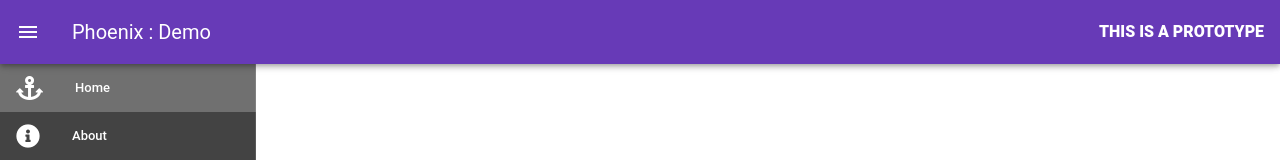
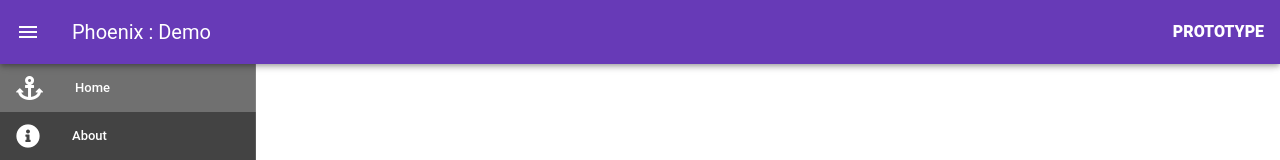
Before and after one commit to wikimedia/phoenix, a Vue app in the folder demo/: page / in a window 1280 px wide. Shown: the top 160 px of the page. Built offline with nearby package versions, Linux system fonts and the light colour scheme; a small style sheet from the web is missing; what vue-masonry-css would draw is missing.

Commit message:
Fix prototype banner text

```diff
--- a/demo/public/sandbox/index.html
+++ b/demo/public/sandbox/index.html
@@ -34,7 +34,7 @@
     <div id="graphiql"></div>
     <div id="phoenix">
       <a id="phoenix-link" href="/">&lt; Back to Phoenix Demo</a>
-      <span id="phoenix-prototype">[ THIS IS A PROTOTYPE ]</span>
+      <span id="phoenix-prototype">PROTOTYPE</span>
     </div>
 
     <script
--- a/demo/src/App.vue
+++ b/demo/src/App.vue
@@ -58,7 +58,7 @@
       <v-app-bar-nav-icon @click.stop="drawer = !drawer"></v-app-bar-nav-icon>
       <v-toolbar-title>Phoenix : Demo</v-toolbar-title>
       <v-spacer></v-spacer>
-      <span class="text-uppercase font-weight-black">This is a prototype</span>
+      <span class="text-uppercase font-weight-black">prototype</span>
     </v-app-bar>
 
     <v-main>
```
